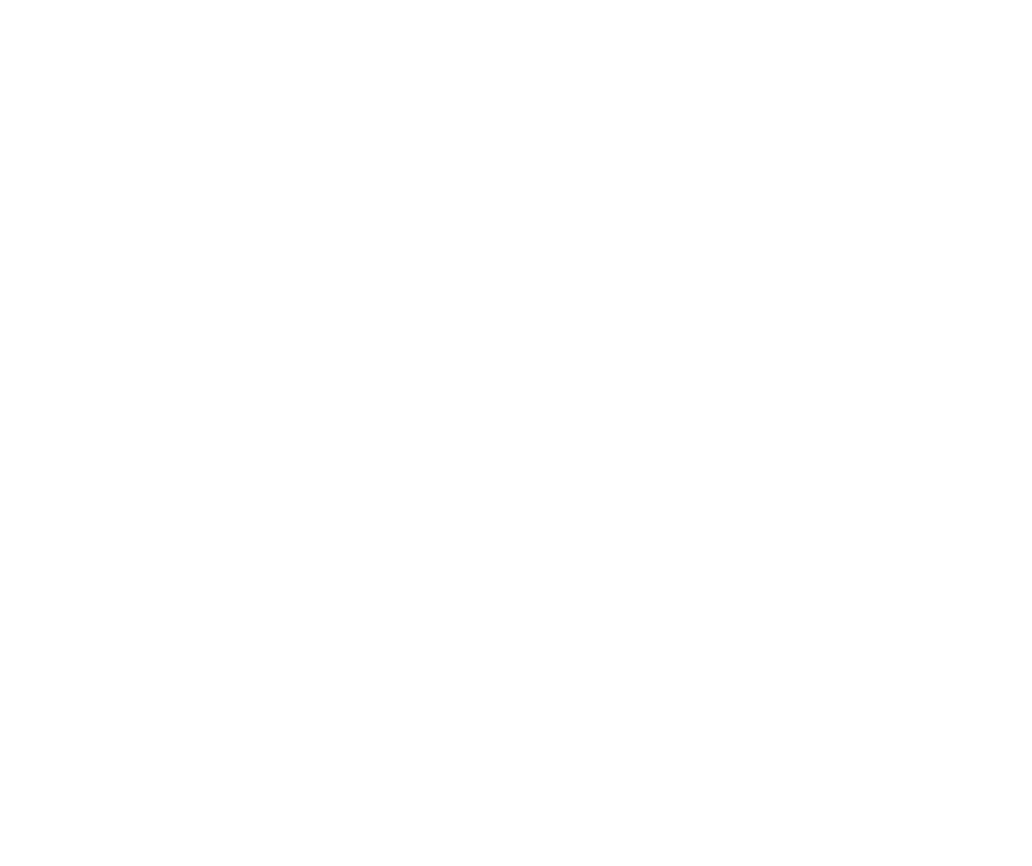
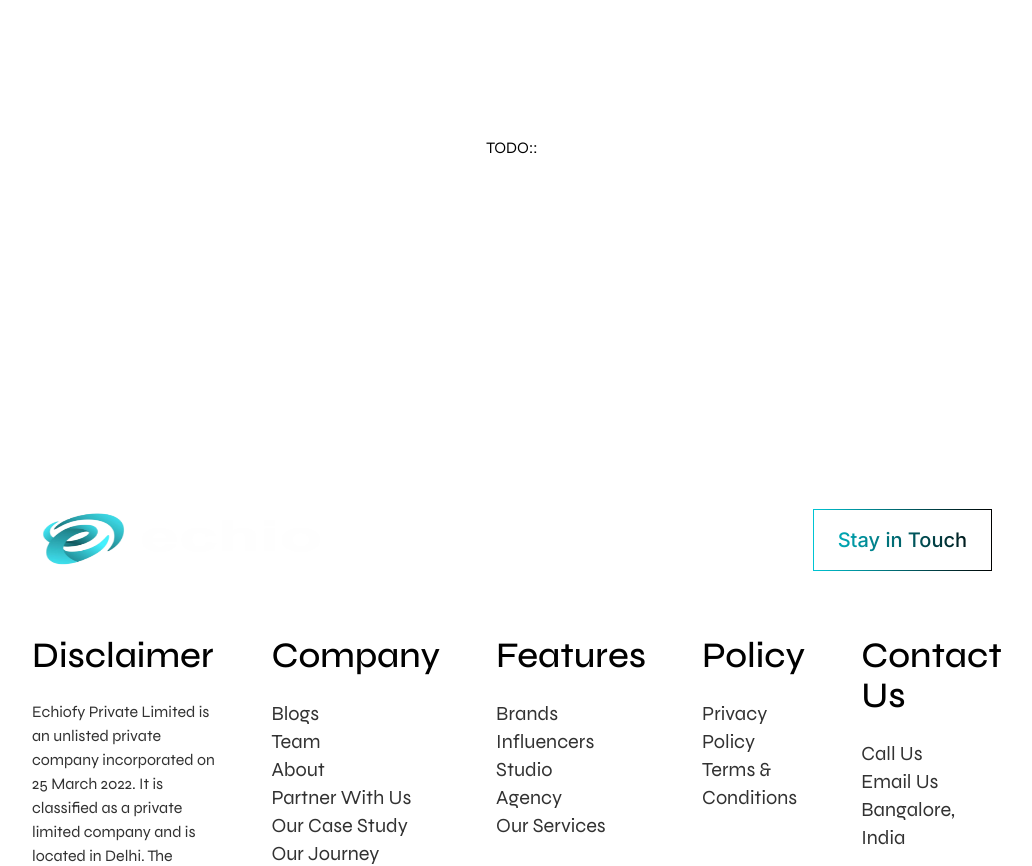
Before and after one commit to divy-koushik-mishra/echio, a Next.js app: page /agency in a window 1280 px wide. Shown: the part 3800-4666 px from the top of the page, without its empty margins (128-1160 px from the left). Before the commit the page ends 3620 px from the top, so only its background shows below. Built offline with nearby package versions, Linux system fonts and the light colour scheme.

Commit message:
agency-page-completed

```diff
--- a/pages/agency.jsx
+++ b/pages/agency.jsx
@@ -1,4 +1,6 @@
+import Footer from "@/components/Footer";
 import Navbar from "@/components/Navbar";
+import Testimonials from "@/components/Testimonials";
 import AgencyAppFeatures from "@/components/agency/AgencyAppFeatures";
 import HeroAgencyPage from "@/components/agency/HeroAgencyPage";
 import React from "react";
@@ -9,6 +11,8 @@
 			<Navbar />
 			<HeroAgencyPage />
 			<AgencyAppFeatures />
+			<Testimonials />
+			<Footer />
 		</main>
 	);
 }
```
